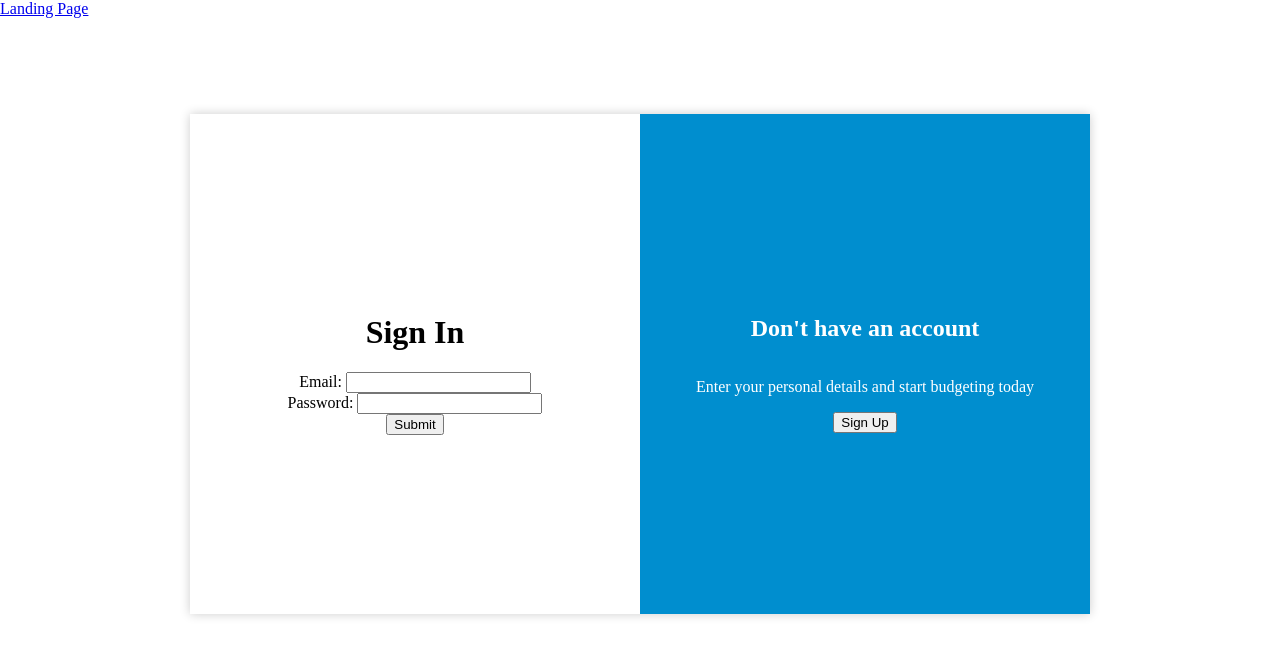
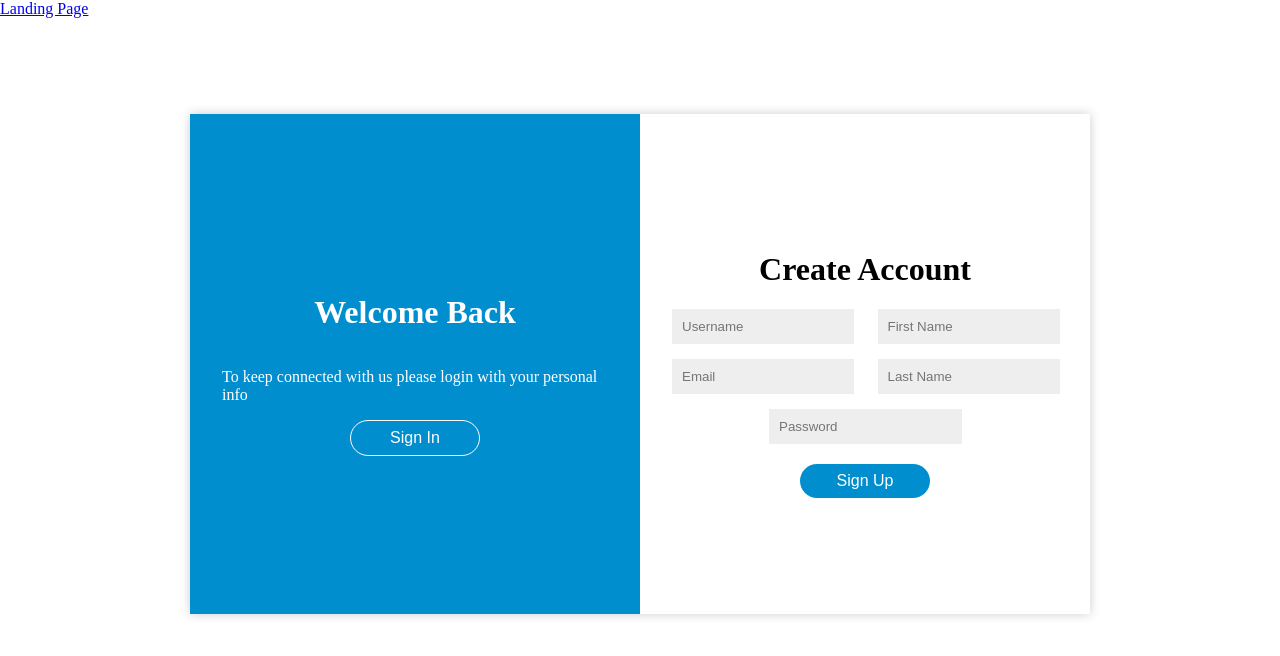
Before and after one commit to jakeegbert04/Budget-frontend, a React (Vite) app: page /login in a window 1280 px wide. Both pictures are taken after a click on the button "Sign Up". Shown: the top 656 px of the page. Built offline with nearby package versions, Linux system fonts and the light colour scheme.

Commit message:
finishs the login page

```diff
--- a/package.json
+++ b/package.json
@@ -13,6 +13,7 @@
     "js-cookie": "^3.0.5",
     "react": "^18.3.1",
     "react-dom": "^18.3.1",
+    "react-modal": "^3.16.3",
     "react-router-dom": "^7.1.3",
     "sass": "^1.89.0"
   },
--- a/src/components/pages/Login.jsx
+++ b/src/components/pages/Login.jsx
@@ -1,24 +1,23 @@
 import { useState, useContext } from "react";
 import { AuthContext } from "../../context/AuthContext";
-import { Link } from "react-router-dom";
 
 const Login = () => {
   const [loginForm, setLoginForm] = useState({
     email: "",
     password: "",
   });
-  const [switchSides, setSwitchSides] = useState(false);
+  const [toggleSides, setToggleSides] = useState(false);
 
   const { login, loading, error } = useContext(AuthContext);
 
   return (
     <div className="login-container">
       <div className="login-signup-wrapper">
-        <div className="left-side">
-          {/* <div className="login-wrapper"> */}
+        <div className={`left-side ${toggleSides ? "blue-background" : ""}`}>
+          {!toggleSides ? (
+            <div className="login-wrapper">
               <h1>Sign In</h1>
               <div className="input-label-wrapper">
-            <label htmlFor="email">Email: </label>
                 <input
                   type="email"
                   id="email"
@@ -26,10 +25,11 @@ const Login = () => {
                     setLoginForm({ ...loginForm, email: e.target.value })
                   }
                   value={loginForm.email}
+                  placeholder="Email"
                 />
+                {error && <p className="error">Error: {error.message}</p>}
               </div>
               <div className="input-label-wrapper">
-            <label htmlFor="password">Password: </label>
                 <input
                   type="password"
                   id="password"
@@ -37,24 +37,62 @@ const Login = () => {
                     setLoginForm({ ...loginForm, password: e.target.value })
                   }
                   value={loginForm.password}
+                  placeholder="Password"
                 />
+                {error && <p className="error">Error: {error.message}</p>}
               </div>
+              <a href="">Forgot your Password?</a>
               <button onClick={(e) => login(loginForm, e)} disabled={loading}>
-            {loading ? "Submitting..." : "Submit"}
+                {loading ? "Submitting..." : "Sign In"}
               </button>
               {error && <p className="error">Error: {error.message}</p>}
-          {/* </div> */}
             </div>
-        <div className="right-side">
-          {/* <div className="message-wrapper"> */}
+          ) : (
+            <div className="message-wrapper">
+              <h1>Welcome Back</h1>
+              <p>
+                To keep connected with us please login with your personal info
+              </p>
+              <button onClick={() => setToggleSides(false)}>Sign In</button>
+            </div>
+          )}
+        </div>
+        <div className={`right-side ${!toggleSides ? "blue-background" : ""}`}>
+          {!toggleSides ? (
+            <div className="message-wrapper">
               <h2>Don't have an account</h2>
               <p>Enter your personal details and start budgeting today</p>
+              <button onClick={() => setToggleSides(true)}>Sign Up</button>
+            </div>
+          ) : (
+            <div className="sign-up-wrapper">
+              <h1>Create Account</h1>
+              <div className="inputs-wrapper">
+                <div className="input-label-wrapper">
+                  <input type="text" placeholder="Username" />
+                  {error && <p className="error">Error: {error.message}</p>}
+                </div>
+                <div className="input-label-wrapper">
+                  <input type="text" placeholder="First Name" />
+                  {error && <p className="error">Error: {error.message}</p>}
+                </div>
+                <div className="input-label-wrapper">
+                  <input type="email" placeholder="Email" />
+                  {error && <p className="error">Error: {error.message}</p>}
+                </div>
+                <div className="input-label-wrapper">
+                  <input type="text" placeholder="Last Name" />
+                  {error && <p className="error">Error: {error.message}</p>}
+                </div>
+                <div className="input-label-wrapper last-input">
+                  <input type="password" placeholder="Password" />
+                  {error && <p className="error">Error: {error.message}</p>}
+                </div>
+              </div>
               <button>Sign Up</button>
             </div>
-        {/* <div className="sign-up-wrapper">
-          <h1>Create Account</h1>
-        </div> */}
-        {/* </div> */}
+          )}
+        </div>
       </div>
     </div>
   );
--- a/styles/main.scss
+++ b/styles/main.scss
@@ -1,3 +1,4 @@
 @use "./common.scss";
 
+@use "./modals/modal.scss";
 @use "./pages/login.scss";
--- /dev/null
+++ b/styles/modals/modal.scss
@@ -0,0 +1,23 @@
+.modal-overlay {
+  position: fixed;
+  top: 0;
+  left: 0;
+  right: 0;
+  bottom: 0;
+  backdrop-filter: blur(2px);
+}
+
+.modal-content {
+  position: absolute;
+  top: 50%;
+  left: 50%;
+  transform: translate(-50%, -50%);
+  width: 600px;
+  height: 435px;
+  border-radius: 15px;
+  padding: 0;
+  background-color: white;
+  -webkit-box-shadow: 0px 0px 9px 0px rgba(0, 0, 0, 0.75);
+  -moz-box-shadow: 0px 0px 9px 0px rgba(0, 0, 0, 0.75);
+  box-shadow: 0px 0px 7px 0px rgba(0, 0, 0, 0.5);
+}
--- a/styles/pages/login.scss
+++ b/styles/pages/login.scss
@@ -17,6 +17,59 @@
     box-shadow: 0px 0px 10px rgba(0, 0, 0, 0.2);
     margin-top: 6rem;
 
+    .input-label-wrapper {
+      width: 70%;
+      input {
+        background-color: #eeeeee;
+        outline: none;
+        border: none;
+        padding: 10px 10px;
+        width: 90%;
+      }
+    }
+
+    button {
+      width: 130px;
+      border-radius: 25px;
+      padding: 8px 15px;
+      font-size: 16px;
+      background-color: #008ecf;
+      border: none;
+      color: white;
+      transition: 0.2s ease-in;
+
+      &:hover {
+        cursor: pointer;
+        transform: scale(0.9);
+        transition: 0.2s ease-out;
+      }
+    }
+
+    a {
+      text-decoration: none;
+      color: black;
+
+      &:hover {
+        text-decoration: underline;
+      }
+    }
+
+    .message-wrapper {
+      display: flex;
+      flex-direction: column;
+      align-items: center;
+      justify-content: center;
+      color: white;
+
+      button {
+        border: 1px solid white;
+      }
+    }
+
+    .blue-background {
+      background-color: #008ecf;
+    }
+
     .left-side,
     .right-side {
       width: 50%;
@@ -27,9 +80,42 @@
       align-items: center;
     }
 
+    .left-side {
+      .login-wrapper {
+        display: flex;
+        flex-direction: column;
+        justify-content: center;
+        align-items: center;
+        width: 100%;
+        gap: 20px;
+      }
+    }
+
     .right-side {
-      background-color: #008ecf;
-      color: white;
+      .sign-up-wrapper {
+        display: flex;
+        flex-direction: column;
+        align-items: center;
+
+        .inputs-wrapper {
+          display: grid;
+          grid-template-columns: 1fr 1fr;
+          column-gap: 25px;
+          row-gap: 15px;
+
+          .input-label-wrapper {
+            width: 100%;
+          }
+
+          .last-input {
+            grid-column-start: 1;
+            grid-column-end: 3;
+            margin: 0 auto;
+            margin-bottom: 20px;
+            max-width: 192px;
+          }
+        }
+      }
     }
   }
 }
```
Also changed, not shown: src/components/modals/Modal.jsx (added, +21 -0 lines), 1 other file (tests, documents, lock files or other folders). Lines whose indentation alone changed are shown as unchanged.
